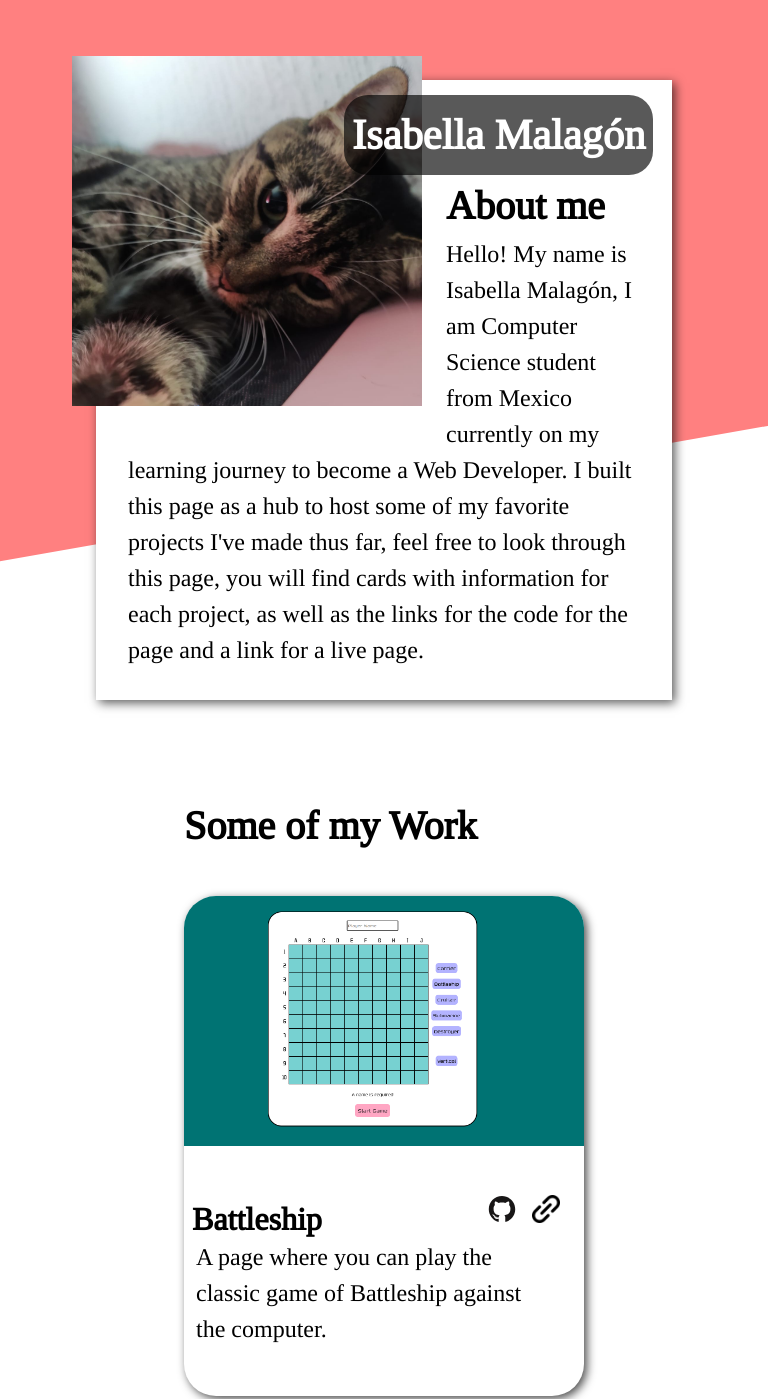
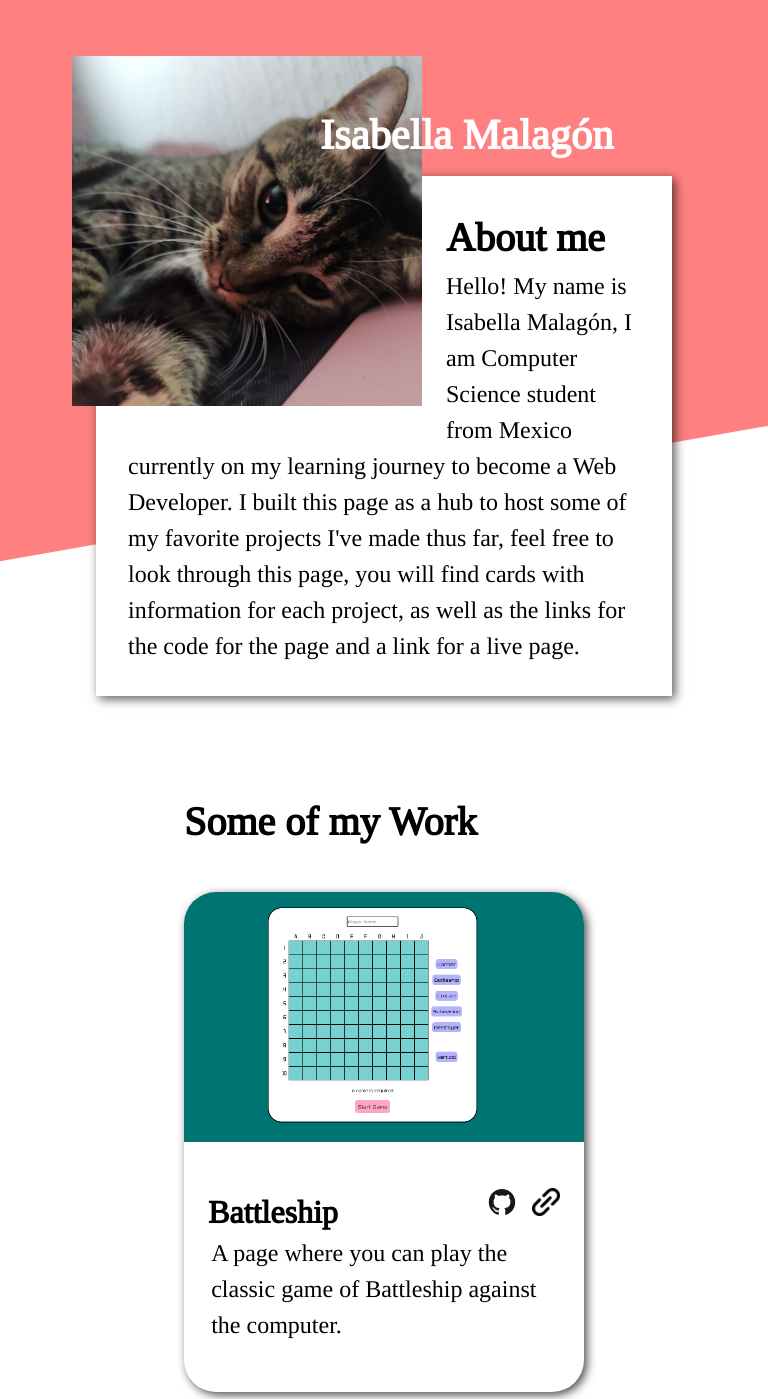
Before and after one commit to Kauboimausu/homepage, a website built with webpack: page src/template.html in a window 768 px wide. Shown: the top 1399 px of the page. Built offline with nearby package versions, Linux system fonts and the light colour scheme.

Commit message:
CSS tweaks
A lot of minor CSS tweaks for better styling

```diff
--- a/src/style.css
+++ b/src/style.css
@@ -2,19 +2,19 @@
 
 /* Changing font sizes depending on screen */
 
-@media (min-width: 1000px) {
+@media (min-width: 1200px) {
     :root {
         font-size: 20px;
     }
 }
 
-@media (max-width: 1000px) {
+@media (max-width: 1200px) {
     :root {
         font-size: 16px;
     }
 }
 
-@media (max-width: 500px) {
+@media (max-width: 575px) {
     :root {
         font-size: 10px;
     }
@@ -144,6 +144,7 @@ header {
     grid-column: 1;
     grid-row: 1;
     font-size: 1.35rem;
+    padding-left: .5rem;
 }
 
 .project-links {
@@ -165,6 +166,7 @@ header {
     grid-row: 2;
     font-size: .95rem;
     padding: 0 .25rem;
+    overflow-y: auto;
 }
 
 /* Footer section */
@@ -260,6 +262,10 @@ footer {
         max-height: 25rem;
     }
 
+    .project-description {
+        padding: .2rem .65rem;
+    }
+
     .contact-info {
         width: 70%;
         margin: 0 auto;
@@ -281,7 +287,7 @@ footer {
 
 }
 
- @media (min-width: 500px) and (max-width: 1200px) {
+ @media (min-width: 575px) and (max-width: 1200px) {
 
     .background-decor {
         top: -40vh;
@@ -309,14 +315,14 @@ footer {
         white-space: nowrap;
         font-size: 2.65rem;
         color: white;
-        background-color: rgb(0, 0, 0, .65);
         border-radius: 1.5rem;
         padding: .5rem;
-        transform: translate(17rem, 2rem);
+        transform: translate(clamp(13rem, 15rem, 17rem), 2rem);
     }
 
     .about-me-info {
-        padding: 6rem 2rem 2rem 2rem;
+        margin-top: 6rem;
+        padding: 2rem;
         max-width: 40rem;
         display: block;
     }
@@ -336,10 +342,13 @@ footer {
 
     .project-name {
         font-size: 2rem;
+        padding-left: 1rem;
+        text-wrap: nowrap;
     }
 
     .project-description {
         font-size: 1.5rem;
+        padding: .2rem 1.2rem;
     }
 
     footer {
@@ -384,7 +393,7 @@ footer {
 
  }
 
-@media (max-width: 500px) {
+@media (max-width: 575px) {
 
     .background-decor {
         top: -50vh;
```
